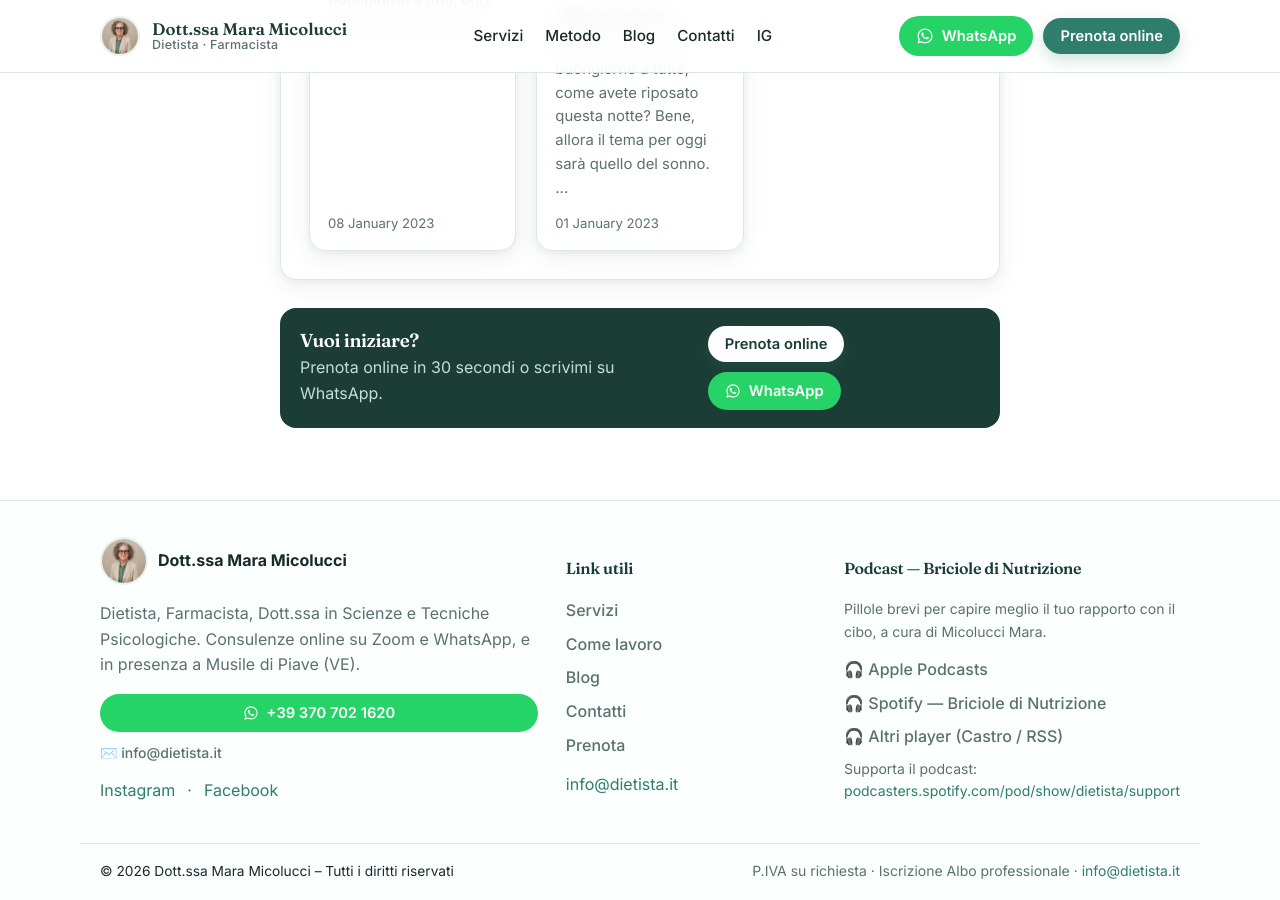
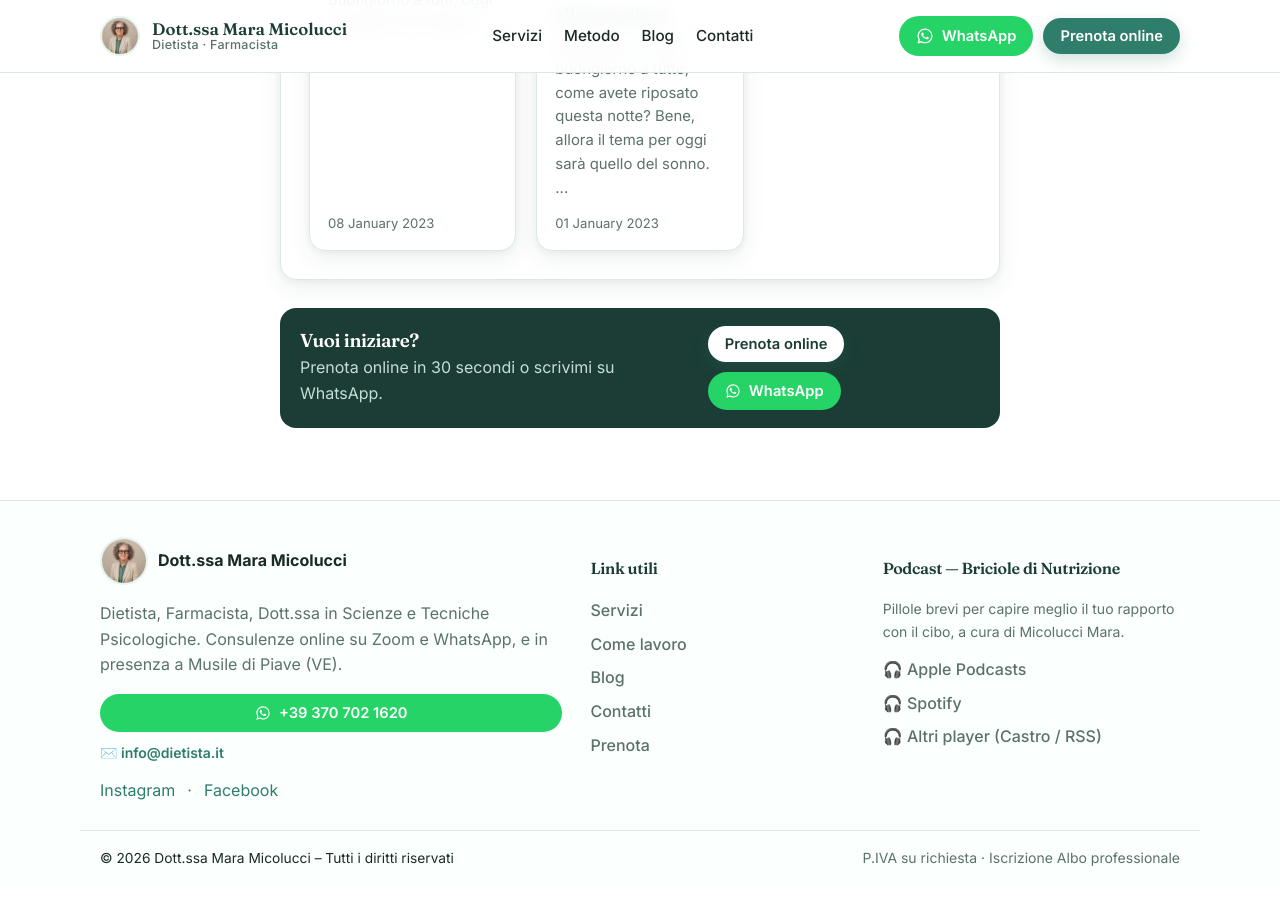
Before and after one commit to curlybracketshq/dietista.it, a Jekyll site: the page built from blog/index.html, in a window 1280 px wide and 900 px high, scrolled down 987 px. Built offline with Jekyll 4.4.1, drawn with Linux system fonts in a browser that asks for light colours.

Commit message:
Add files via upload

```diff
--- a/_includes/footer.html
+++ b/_includes/footer.html
@@ -11,11 +11,11 @@
           <svg viewBox="0 0 24 24" width="16" height="16" aria-hidden="true"><path fill="currentColor" d="M19.05 4.91A9.82 9.82 0 0 0 12.04 2C6.56 2 2.11 6.42 2.11 11.87c0 1.74.46 3.44 1.32 4.93L2 22l5.34-1.4a9.78 9.78 0 0 0 4.69 1.19h.01c5.48 0 9.93-4.42 9.93-9.87a9.78 9.78 0 0 0-2.92-6.99Zm-7 15.06h-.01a8.16 8.16 0 0 1-4.16-1.13l-.3-.18-3.17.83.85-3.07-.2-.31A8.21 8.21 0 0 1 3.77 11.9c0-4.54 3.73-8.24 8.32-8.24 2.22 0 4.31.86 5.88 2.42a8.18 8.18 0 0 1 2.43 5.82c0 4.54-3.73 8.24-8.35 8.24Zm4.57-6.16c-.25-.12-1.47-.72-1.7-.81-.23-.08-.39-.12-.56.13s-.65.8-.8.97-.29.19-.54.06a6.83 6.83 0 0 1-2-1.22 7.5 7.5 0 0 1-1.39-1.71c-.15-.25-.02-.38.11-.5.11-.11.25-.29.37-.43.12-.15.16-.25.25-.41.08-.16.04-.31-.02-.43s-.56-1.34-.77-1.84c-.2-.47-.4-.41-.56-.42h-.48c-.16 0-.43.06-.65.31s-.86.83-.86 2.03 0.88 2.36 1 2.52c.12.16 1.73 2.62 4.19 3.68.59.25 1.04.4 1.4.51.59.18 1.12.16 1.54.1.47-.07 1.47-.6 1.68-1.18.2-.58.2-1.07.14-1.18-.06-.1-.23-.16-.48-.28Z"/></svg>
           +39 370 702 1620
         </a>
-        <a href="mailto:info@dietista.it" class="muted" style="font-size:14px;font-weight:500">✉️ info@dietista.it</a>
+        <a href="mailto:info@dietista.it" style="font-size:14px;font-weight:600">✉️ info@dietista.it</a>
         <div style="display:flex;gap:12px;margin-top:4px">
-          <a href="https://www.instagram.com/dietista.it/" target="_blank" rel="noopener" aria-label="Instagram">Instagram</a>
+          <a href="https://www.instagram.com/dietista.it/" target="_blank" rel="noopener">Instagram</a>
           <span class="muted">·</span>
-          <a href="https://www.facebook.com/dietista.it" target="_blank" rel="noopener" aria-label="Facebook">Facebook</a>
+          <a href="https://www.facebook.com/dietista.it" target="_blank" rel="noopener">Facebook</a>
         </div>
       </div>
     </div>
@@ -28,21 +28,19 @@
         <li><a href="{{ '/contatti/' | relative_url }}">Contatti</a></li>
         <li><a href="{{ '/#prenota' | relative_url }}">Prenota</a></li>
       </ul>
-      <p style="margin-top:14px"><a href="mailto:info@dietista.it">info@dietista.it</a></p>
     </div>
     <div>
       <h4>Podcast — Briciole di Nutrizione</h4>
       <p class="muted small">Pillole brevi per capire meglio il tuo rapporto con il cibo, a cura di Micolucci Mara.</p>
       <ul class="footer-links">
         <li><a href="https://podcasts.apple.com/it/podcast/briciole-di-nutrizione/id1662272760" target="_blank" rel="noopener">🎧 Apple Podcasts</a></li>
-        <li><a href="https://podcasters.spotify.com/pod/show/dietista" target="_blank" rel="noopener">🎧 Spotify — Briciole di Nutrizione</a></li>
+        <li><a href="https://podcasters.spotify.com/pod/show/dietista" target="_blank" rel="noopener">🎧 Spotify</a></li>
         <li><a href="https://castro.fm/itunes/1662272760" target="_blank" rel="noopener">🎧 Altri player (Castro / RSS)</a></li>
       </ul>
-      <p class="muted small" style="margin-top:8px">Supporta il podcast: <a href="https://podcasters.spotify.com/pod/show/dietista/support" target="_blank" rel="noopener">podcasters.spotify.com/pod/show/dietista/support</a></p>
     </div>
   </div>
   <div class="container footer-bottom">
     <span>© {{ site.time | date: '%Y' }} Dott.ssa Mara Micolucci – Tutti i diritti riservati</span>
-    <span class="muted small">P.IVA su richiesta · Iscrizione Albo professionale · <a href="mailto:info@dietista.it">info@dietista.it</a></span>
+    <span class="muted small">P.IVA su richiesta · Iscrizione Albo professionale</span>
   </div>
 </footer>
--- a/_includes/header.html
+++ b/_includes/header.html
@@ -13,8 +13,6 @@
       <a href="{{ '/#metodo' | relative_url }}">Metodo</a>
       <a href="{{ '/blog/' | relative_url }}">Blog</a>
       <a href="{{ '/contatti/' | relative_url }}">Contatti</a>
-      <a href="https://www.instagram.com/dietista.it/" target="_blank" rel="noopener" aria-label="Instagram">IG</a>
-      <!-- Directory link removed intentionally -->
     </nav>
 
     <div class="header-actions">
```
